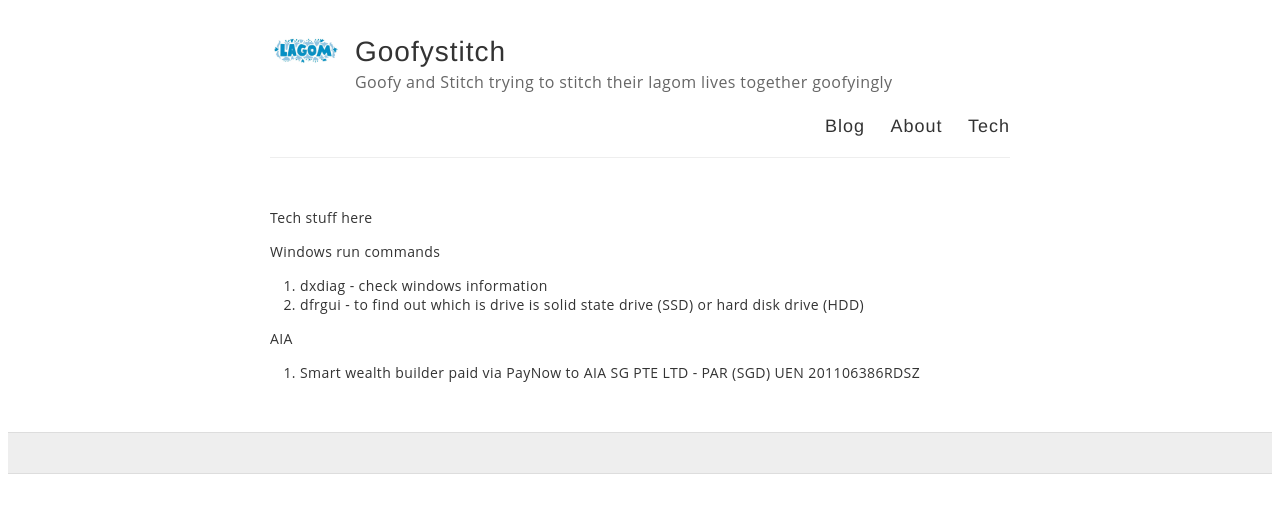
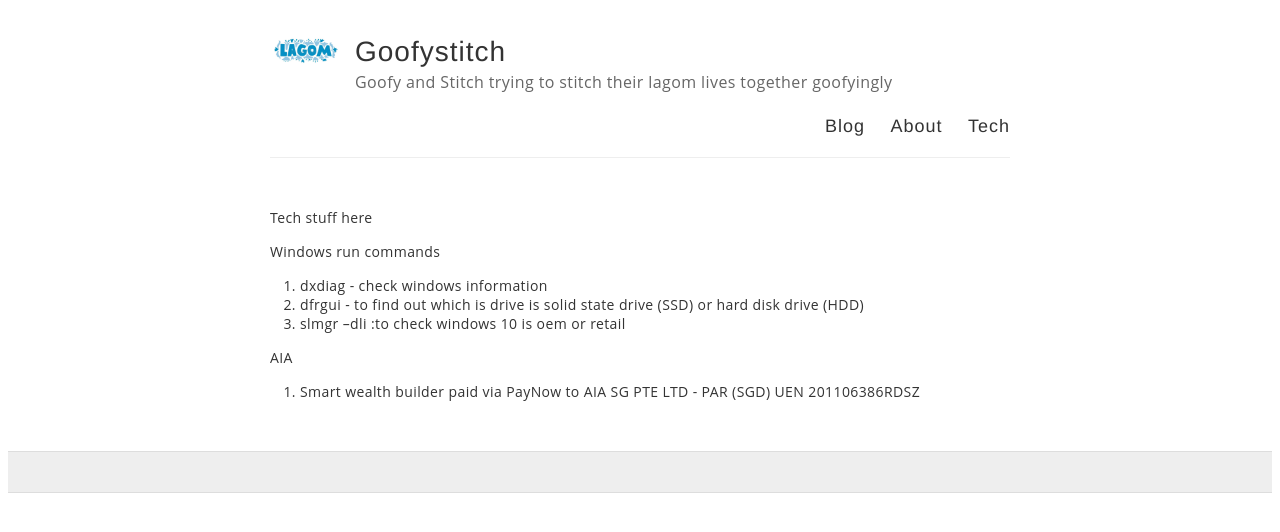
Before and after one commit to ourcarus/casadelagom, a Jekyll site: the page built from Tech.md, in a window 1280 px wide. Shown: the top 532 px of the page. Built offline with Jekyll 4.4.1, drawn with Linux system fonts in a browser that asks for light colours.

Commit message:
Update Tech.md

```diff
--- a/Tech.md
+++ b/Tech.md
@@ -9,6 +9,7 @@ Tech stuff here
 Windows run commands
 1. dxdiag - check windows information
 2. dfrgui - to find out which is drive is solid state drive (SSD) or hard disk drive (HDD)
+3. slmgr –dli :to check windows 10 is oem or retail
 
 AIA
 1. Smart wealth builder paid via PayNow to AIA SG PTE LTD - PAR (SGD) UEN 201106386RDSZ
```
